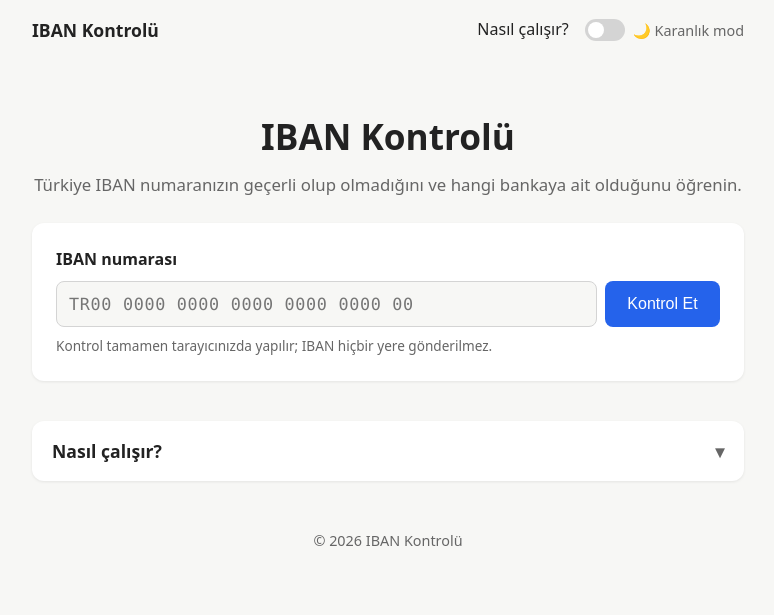
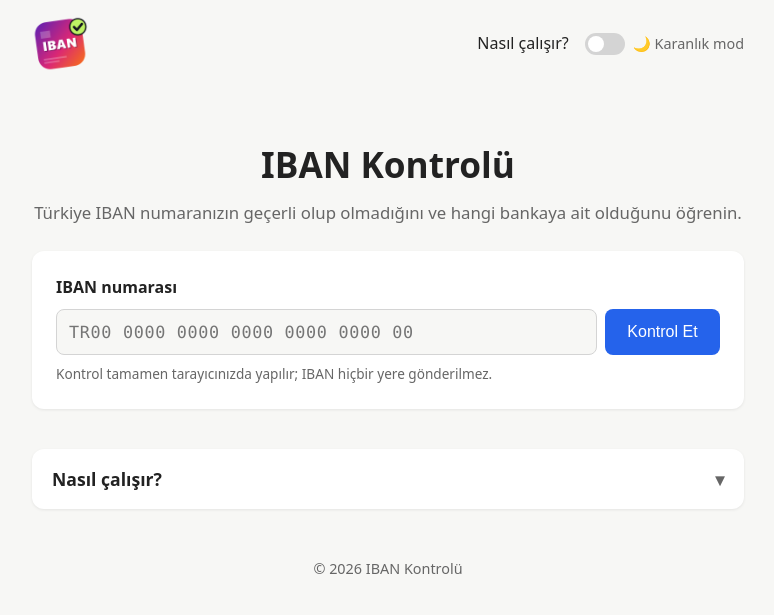
Before and after one commit to r3han1253/TRIBAN-KONTROL, a plain HTML site: page index.html in a window 1280 px wide. Shown: the whole page, without its empty margins (252-1026 px from the left). Drawn offline with Linux system fonts and the light colour scheme.

Commit message:
Sol üste PNG logo ekle
Co-Authored-By: Claude Opus 5.5 <noreply@anthropic.com>

```diff
--- a/index.html
+++ b/index.html
@@ -70,7 +70,9 @@
     }
     header a { color: var(--text); text-decoration: none; margin-left: 1rem; }
     header a:hover { color: var(--accent); }
-    .logo { font-weight: 700; font-size: 1.1rem; margin-left: 0; }
+    .logo { margin-left: 0; display: inline-flex; }
+    .logo img { display: block; transition: transform 0.25s; }
+    .logo:hover img { transform: rotate(8deg) scale(1.08); }
     .sol { display: flex; align-items: center; gap: 1rem; flex-wrap: wrap; justify-content: flex-end; }
     .sol a { margin-left: 0; }
     .tema-anahtari {
@@ -256,7 +258,7 @@
 </head>
 <body>
   <header>
-    <a href="#" class="logo">IBAN Kontrolü</a>
+    <a href="#" class="logo"><img src="logo.png" alt="IBAN Kontrolü" width="56" height="56"></a>
     <nav class="sol">
       <a href="#nasil">Nasıl çalışır?</a>
       <label class="tema-anahtari" title="Karanlık modu aç/kapat">
```
Also changed, not shown: logo.png (added).
